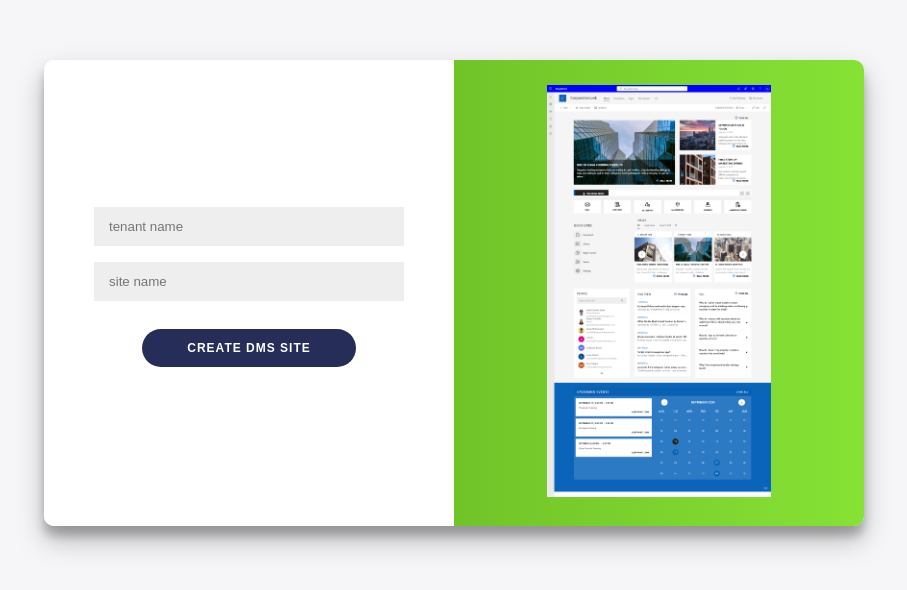
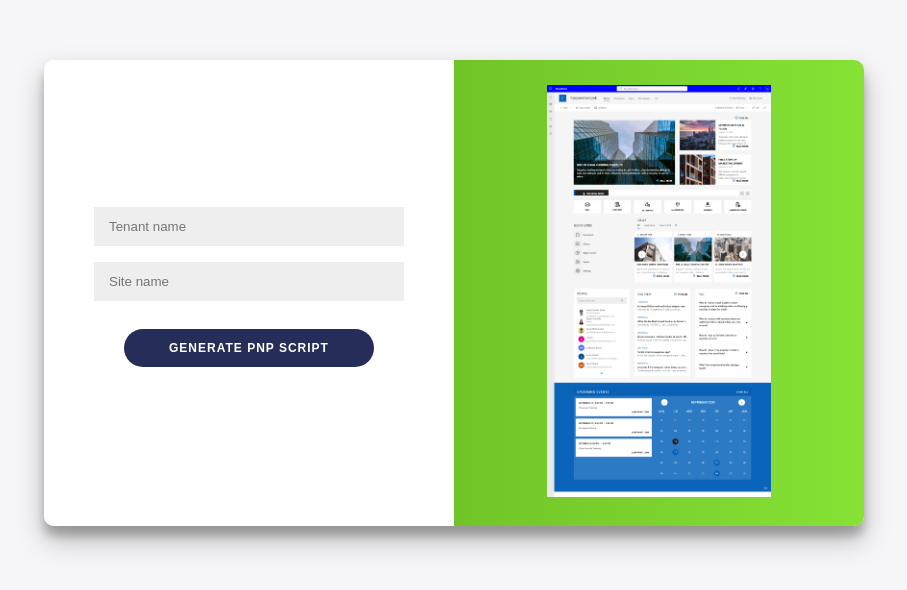
Before and after one commit to Subak44/Spdtemplate, a React (Create React App) app: page / in a window 1280 px wide. Shown: the part 122-712 px from the top of the page, without its empty margins (186-1093 px from the left). Built offline with nearby package versions, Linux system fonts and the light colour scheme.

Commit message:
button name changed

```diff
--- a/src/Components/Homepage.jsx
+++ b/src/Components/Homepage.jsx
@@ -33,13 +33,13 @@ const Homepage = () => {
         <form onSubmit={handleSubmit}>
           <input
             type="text"
-            placeholder="tenant name"
+            placeholder="Tenant name"
             onChange={handleChangeTenantUrl}
             value={tenanturl}
           />
           <input
             type="text"
-            placeholder="site name"
+            placeholder="Site name"
             onChange={handleChange}
             value={sitename}
           />
@@ -54,7 +54,7 @@ const Homepage = () => {
           {/* {error && <div style={{ color: "red" }}>Enter the details</div>} */}
           <div style={{ marginTop: "20px" }}>
             {" "}
-            <button onClick={handleClick}>Create DMS Site</button>
+            <button onClick={handleClick}>Generate PnP Script</button>
           </div>
           <div style={{ marginTop: "20px" }}>
             {buttonclick && (
```
